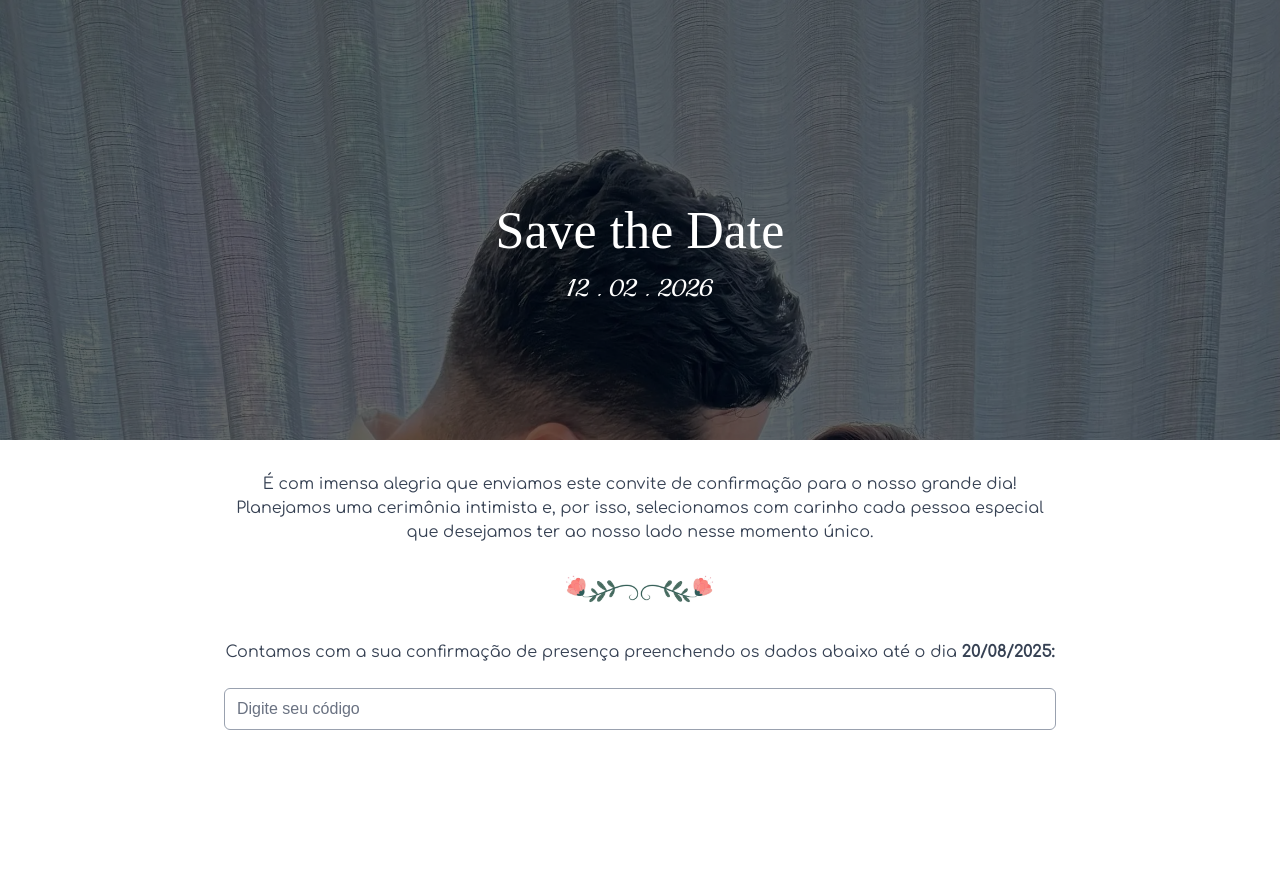
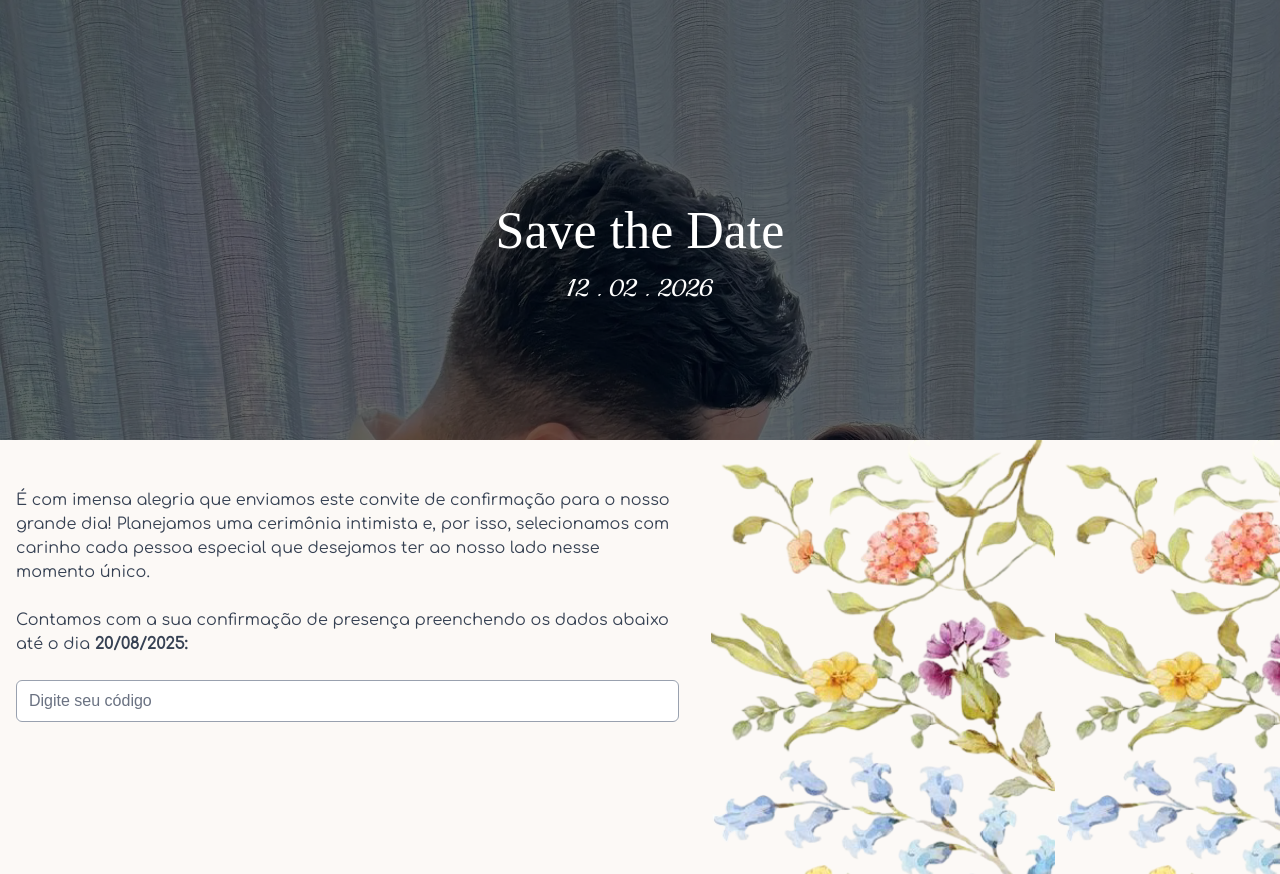
Before and after one commit to peztlord/talu, a Next.js app: page / in a window 1280 px wide. Built offline with nearby package versions, Linux system fonts and the light colour scheme; a web font is replaced by a local one.

Commit message:
new layout

```diff
--- a/src/pages/index.tsx
+++ b/src/pages/index.tsx
@@ -66,23 +66,19 @@ export default function Home() {
         </div>
       </div>
       {(!modal) ?
-      <>
+      <div className="flex w-full" style={{ backgroundColor: '#fcf9f6ff'}}>
+        <div className="w-[55vw] mr-4 p-4">
           <div className="flex flex-col items-center mt-8">
-          <p className="w-[65vw] text-gray-700 text-center mb-2" style={{ fontFamily: 'Comfortaa, sans-serif' }}>
+            <p className="text-gray-700 mb-2" style={{ fontFamily: 'Comfortaa, sans-serif' }}>
               É com imensa alegria que enviamos este convite de confirmação para o nosso grande dia!
               Planejamos uma cerimônia intimista e, por isso, selecionamos com carinho cada pessoa
               especial que desejamos ter ao nosso lado nesse momento único.
             </p>
-          <img
-            className="w-auto h-[40px] object-center my-4"
-            src="/divisoria.webp"
-            alt="divisoria"
-          />
-          <p className="w-[65vw] text-gray-700 text-center mt-4" style={{ fontFamily: 'Comfortaa, sans-serif' }}>
+            <p className="text-gray-700 mt-4" style={{ fontFamily: 'Comfortaa, sans-serif' }}>
               Contamos com a sua confirmação de presença preenchendo os dados abaixo até o dia <b>20/08/2025:</b>
             </p>
           </div>
-        <div className="flex flex-col items-center mt-4 mb-32">
+          <div className="flex flex-col mt-4 mb-32">
             {selectedItem && (
               <p className="text-lg font-semibold text-gray-700 mt-4 mb-2" style={{ fontFamily: 'Comfortaa, sans-serif' }}>
                 {selectedItem.name}
@@ -90,15 +86,13 @@ export default function Home() {
             )}
             <input
               className="
-              w-[65vw] border border-gray-400 rounded-md bg-white
+                border border-gray-400 rounded-md bg-white
                 px-3 py-2 text-base text-black my-2
                 focus:border-gray-500  placeholder:text-gray-500"
               placeholder="Digite seu código"
               type="text"
               value={name}
               onChange={handleChange}
-            // value={name}
-            // onChange={(e) => setName(e.target.value)}
             />
             {showCep &&
               <input
@@ -107,7 +101,7 @@ export default function Home() {
                 value={cep}
                 onChange={(e) => setCep(e.target.value)}
                 className="
-                w-[65vw] border border-gray-400 rounded-md bg-white
+                  border border-gray-400 rounded-md bg-white
                   px-3 py-2 text-base text-black my-2
                   focus:border-gray-500 placeholder:text-gray-500"
               />
@@ -118,7 +112,7 @@ export default function Home() {
                 style={{ fontFamily: 'Comfortaa, sans-serif' }}
                 onClick={() => setModal(true)}
                 className="
-                w-[65vw] rounded-md bg-green-400 font-bold
+                  rounded-md bg-rose-400 font-bold
                   hover:bg-green-500 focus:bg-green-600
                   text-white px-3 py-2 text-base text-black my-2"
               >
@@ -126,19 +120,26 @@ export default function Home() {
               </button>
             }
           </div>
-      </>
+        </div>
+        <div
+          className="w-[45vw] m-0 p-0"
+          style={{
+            background: 'url(/bg.png)',
+            objectFit: 'cover',
+            objectPosition: 'start'
+          }}
+          >
+        </div>
+      </div>
       :
       <>
-        <div className="flex flex-col items-center mt-8 mb-2">
-          {/* <h1 className="text-[42px] text-gray-700 font-roboto mb-2" style={{ fontFamily: 'Sail, serif' }}>
-            Tatiane & Luciano
-          </h1> */}
+        <div className="flex flex-col items-center mt-12 mb-2" style={{ backgroundColor: '#fcf9f6ff'}}>
           <p className="text-[22px] text-gray-700 font-thin">
             Confirmado sua presença!
           </p>
         </div>
          <div className="flex flex-col items-center mt-2 mb-8">
-          <p className="w-[65vw] text-gray-700 text-center mb-2" style={{ fontFamily: 'Comfortaa, sans-serif' }}>
+          <p className="text-gray-700 text-center mb-2" style={{ fontFamily: 'Comfortaa, sans-serif' }}>
             Obrigado por confirmar sua presença! Em breve, enviaremos mais informações.
           </p>
           <button
@@ -146,12 +147,17 @@ export default function Home() {
               style={{ fontFamily: 'Comfortaa, sans-serif' }}
               onClick={() => setModal(true)}
               className="
-                w-[65vw] rounded-md bg-green-400 font-bold
+                rounded-md bg-green-400 font-bold
                 hover:bg-green-500 focus:bg-green-600
                 text-white px-3 py-2 text-base text-black my-2"
             >
               Salve na sua agenda
           </button>
+          <img
+            className="w-auto h-[40px] object-center my-4"
+            src="/divisoria.webp"
+            alt="divisoria"
+          />
         </div>
       </>
       }
```
Also changed, not shown: public/bg.png (added). Lines whose indentation alone changed are shown as unchanged.
